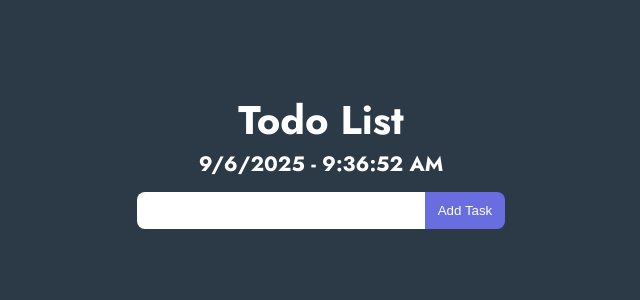
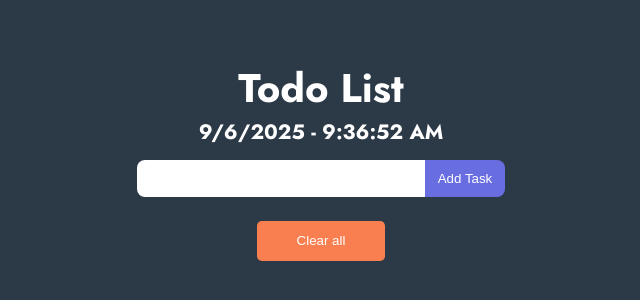
Before and after one commit to muktinathrajbanshi/reactJS2025, a React (Vite) app: page / in a window 1280 px wide. Shown: the part 144-444 px from the top of the page, without its empty margins (319-959 px from the left). Built offline with nearby package versions, Linux system fonts and the light colour scheme; a web font is replaced by a local one.

Commit message:
wow pefectly deleted item and adding amazing effect

```diff
--- a/src/projects/Todo/Todo.css
+++ b/src/projects/Todo/Todo.css
@@ -128,3 +128,34 @@ header {
 .todo-item .delete-btn {
   background-color: red;
 }
+
+.clear-btn {
+  display: flex;
+  justify-content: center;
+  align-items: center;
+  margin-top: 1.5rem;
+  width: 8rem;
+  height: 2.5rem;
+  border: none;
+  outline: none;
+  background-color: #f97f51;
+  color: #fff;
+  border-radius: 0.3rem;
+  -webkit-border-radius: 0.3rem;
+  -moz-border-radius: 0.3rem;
+  -ms-border-radius: 0.3rem;
+  -o-border-radius: 0.3rem;
+  transition: transform 0.3s ease;
+  -webkit-transition: transform 0.3s ease;
+  -moz-transition: transform 0.3s ease;
+  -ms-transition: transform 0.3s ease;
+  -o-transition: transform 0.3s ease;
+}
+
+.clear-btn:hover {
+  transform: scale(1.1);
+  -webkit-transform: scale(1.1);
+  -moz-transform: scale(1.1);
+  -ms-transform: scale(1.1);
+  -o-transform: scale(1.1);
+}
--- a/src/projects/Todo/Todo.jsx
+++ b/src/projects/Todo/Todo.jsx
@@ -26,10 +26,16 @@ export const Todo = () => {
 
         setInputValue("");
 
-        console.log("hey");
     };
 
+    //todo handleDeleteTodo function
 
+    const handleDeleteTodo = (value) => {
+        console.log(task);
+        console.log(value);
+        const updatedTask = task.filter((curTask) => curTask !== value);
+        setTask(updatedTask);
+    };
 
     //todo Date and Time
 
@@ -80,7 +86,7 @@ export const Todo = () => {
                                 <button className="check-btn">
                                 <MdCheck />
                                 </button>
-                                <button className="delete-btn">
+                                <button className="delete-btn" onClick={() => handleDeleteTodo(curTask)}>
                                 <MdDeleteForever />
                                 </button>
                             </li>
@@ -89,6 +95,9 @@ export const Todo = () => {
                 }
             </ul>
         </section>
+        <section>
+            <button className="clear-btn">Clear all</button>
+        </section>
       </section>
     </>
   );
```
